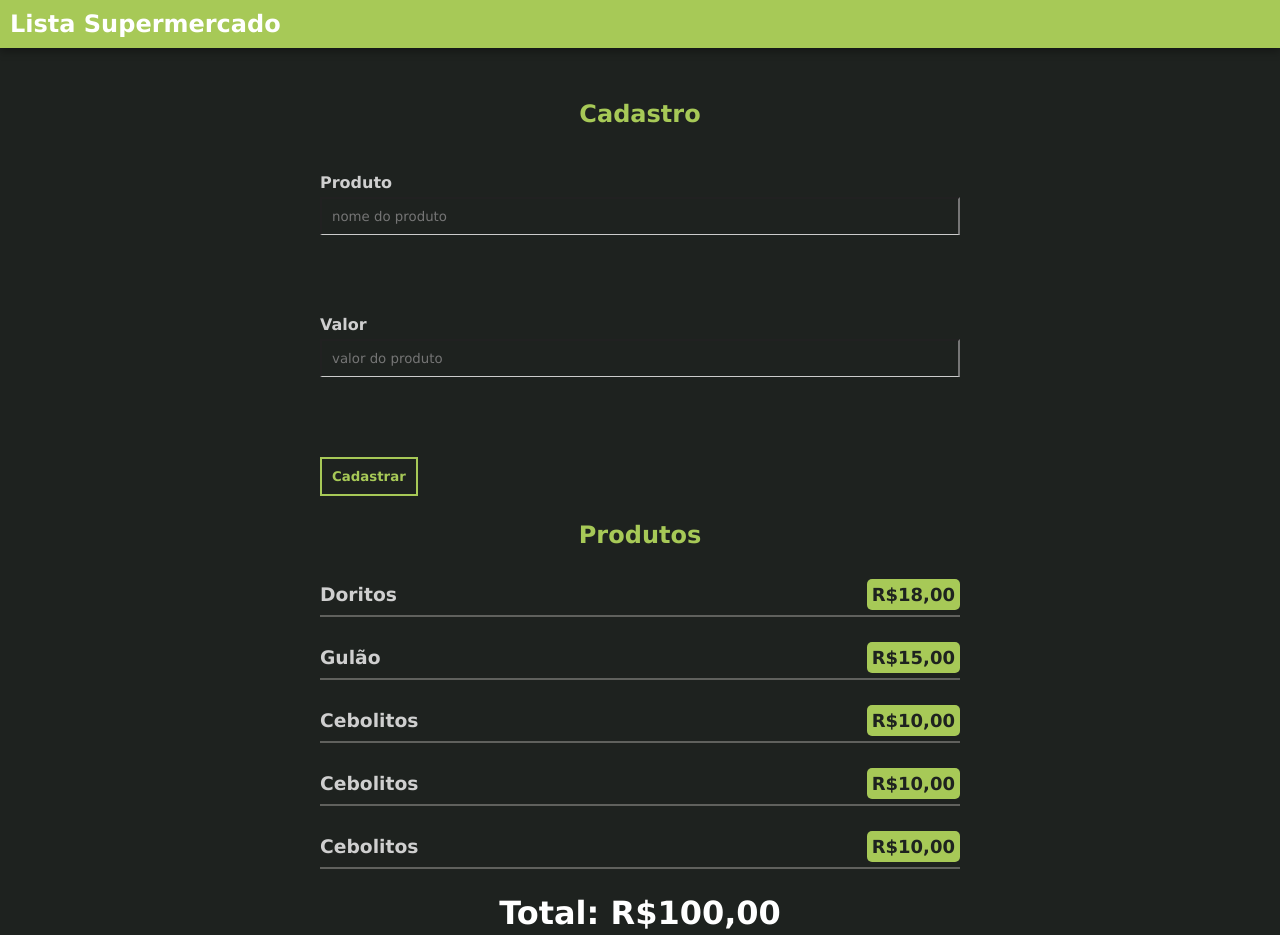
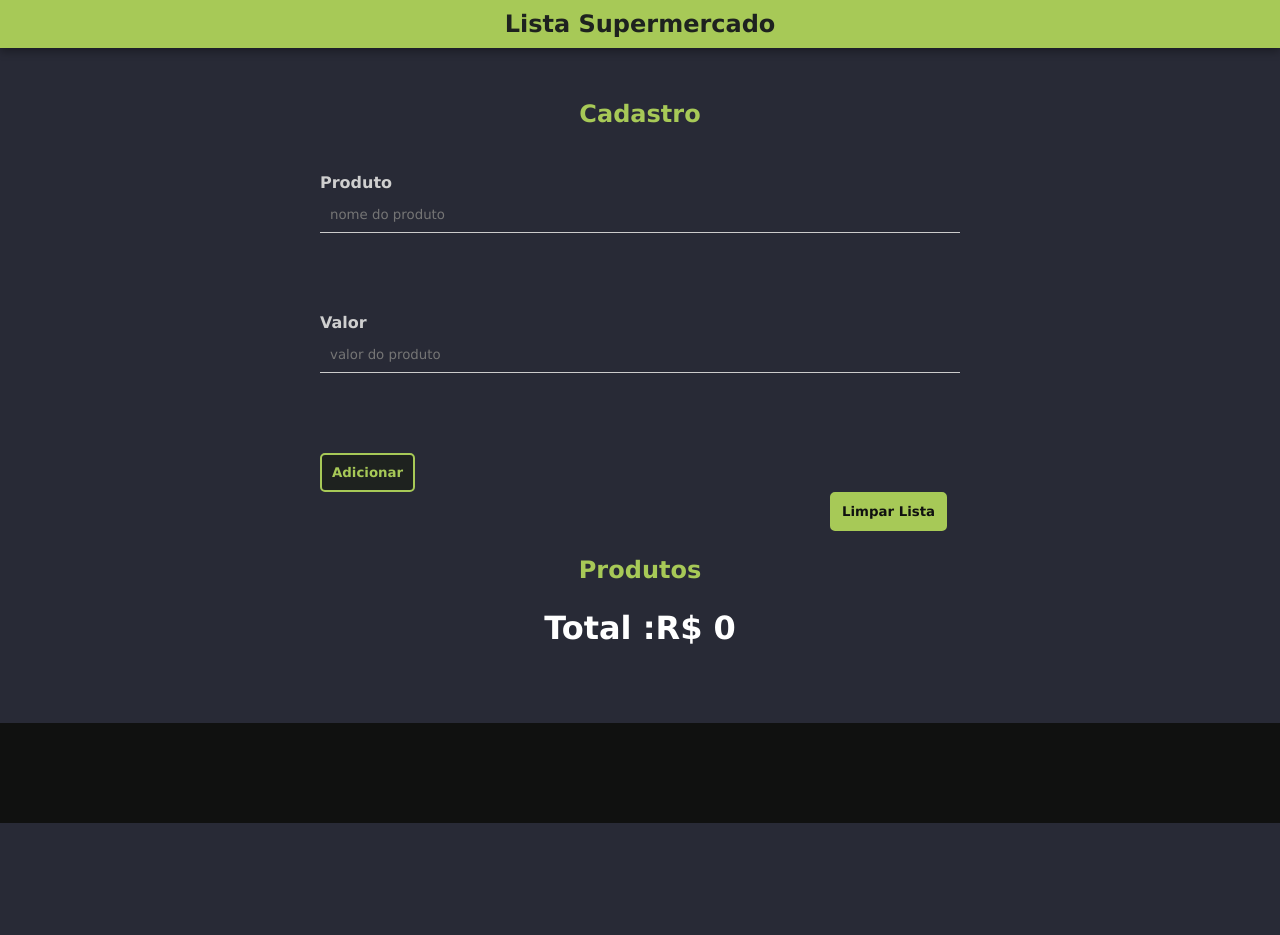
Before and after one commit to WillRenan/listaDeSupermercado, a plain HTML site: page index.html in a window 1280 px wide. Shown: the top 935 px of the page. After the commit the page ends 823 px from the top, so only its background shows below. Drawn offline with Linux system fonts and the light colour scheme.

Commit message:
projetinho terminado

```diff
--- a/css/style.css
+++ b/css/style.css
@@ -6,13 +6,13 @@
 }
 /*#f2e8cf  #386641 #6a994e #bc4749*/
 body {
-  background-color: #1e221f;
+  background-color: #282a36;
 }
 
 .header {
-  text-align: left;
+  text-align: center;
   background-color: #a7c957;
-  color: white;
+  color: #1e221f;
   padding: 10px;
   box-shadow: 0 4px 8px rgba(0, 0, 0, 0.3);
   position: fixed;
@@ -33,25 +33,40 @@ main h2 {
   padding-top: 20px;
 }
 
-.lista-cadastro input[type="text"] {
+.lista-cadastro input[type="text"],
+input[type="number"] {
   width: 100%;
   padding: 10px;
   margin-bottom: 6em;
-  background-color: #1e221f;
+  background-color: #282a36;
+  color: white;
   outline: none;
+  border: 0;
   border-bottom: 1px solid #ccc;
   transition: 0.3s;
 }
 /* input:hover {
   border-color: #a7c957;
 } */
-input[type="text"]:focus::placeholder {
+input[type="text"],
+input[type="number"]:focus::placeholder {
   color: transparent;
 }
 input[type="text"]:focus {
-  border-bottom: 3px solid #a7c957;
+  border-bottom: 1px solid #a7c957;
   background-color: #f2e8cf;
-  border-radius: 5px;
+  color: #282a36;
+}
+input[type="number"]:focus {
+  border-bottom: 1px solid #a7c957;
+  background-color: #f2e8cf;
+  color: #282a36;
+}
+input[type="text"]:hover {
+  border-bottom: 1px solid #a7c957;
+}
+input[type="number"]:hover {
+  border-bottom: 1px solid #a7c957;
 }
 
 .lista-cadastro input[type="submit"] {
@@ -60,14 +75,6 @@ input[type="text"]:focus {
   color: #a7c957;
   border: 2px solid #a7c957;
   transition: 0.5s;
-  cursor: pointer;
-  font-weight: bold;
-}
-.lista-cadastro input[type="submit"]:hover {
-  padding: 10px;
-  background-color: #a7c957;
-  color: #1e221f;
-  border: 2px solid #a7c957;
   cursor: pointer;
   font-weight: bold;
   border-radius: 5px;
@@ -104,14 +111,9 @@ h3.price-produto {
   text-align: right;
   color: #1e221f;
   font-size: 18px;
-  transition: 0.3s;
-  cursor: pointer;
+  transition: 0.2s;
 }
-h3.price-produto:hover {
-  text-align: right;
-  color: #1e221f;
-  font-size: 17px;
-}
+
 h3.price-produto > span {
   background-color: #a7c957;
   padding: 5px;
@@ -126,5 +128,18 @@ h3.price-produto > span {
   width: 100%;
   height: 100px;
   background-color: #101110;
-  margin-top: 50px;
+  margin-top: 76px;
+  margin-bottom: 0;
 }
+
+.lista-cadastro button {
+  padding: 10px;
+  background-color: #a7c957;
+  color: #101110;
+  border: 2px solid #a7c957;
+  transition: 0.5s;
+  cursor: pointer;
+  font-weight: bold;
+  margin-left: 510px;
+  border-radius: 5px;
+}
--- a/index.html
+++ b/index.html
@@ -5,7 +5,7 @@
         <meta http-equiv="X-UA-Compatible" content="IE=edge">
         <meta name="viewport" content="width=device-width, initial-scale=1.0">
         <link rel="stylesheet" href="css/style.css">
-        <script src="js/script.js"></script>
+        <script src="js/script.js"  defer></script>
         <title>Lista de Supermercado</title>
     </head>
     <body>
@@ -16,53 +16,31 @@
             <h2>Cadastro</h2>
             <div class="lista-cadastro">
                 <label >Produto</label>
-                <input type="text" placeholder="nome do produto" name="nome_produto">
+                <input type="text" placeholder="nome do produto" name="name_product">
                 <label >Valor</label>
-                <input type="text" placeholder="valor do produto" name="valor_produto">
-                <input type="submit" name="acao"  value="Cadastrar">
+                <input type="number"  step="0.01" placeholder="valor do produto" name="price_product">
+                <input type="submit" name="acao"  value="Adicionar">
+                <button name="limpar">Limpar Lista</button>
             </div><!--lista cadastro-->
            <div class="produtos">
                <h2>Produtos</h2>
             <div class="lista-produtos">
-                <div class="lista-produtos-single">
-                    <h3>Doritos</h3>
-                    <h3 class="price-produto"> <span> R$18,00</span></h3>
-                </div>
-            </div>
-            <div class="lista-produtos">
-                <div class="lista-produtos-single">
-                    <h3>Gulão</h3>
-                    <h3 class="price-produto"> <span> R$15,00</span></h3>
-                </div>
-            </div>
 
-            <div class="lista-produtos">
-                <div class="lista-produtos-single">
-                    <h3>Cebolitos</h3>
-                    <h3 class="price-produto"> <span> R$10,00</span></h3>
-                </div>
-            </div>
-            <div class="lista-produtos">
-                <div class="lista-produtos-single">
-                    <h3>Cebolitos</h3>
-                    <h3 class="price-produto"> <span> R$10,00</span></h3>
-                </div>
-            </div>
-            <div class="lista-produtos">
-                <div class="lista-produtos-single">
-                    <h3>Cebolitos</h3>
-                    <h3 class="price-produto"> <span> R$10,00</span></h3>
-                </div>
-            </div>
+
+            </div><!--lista produtos-->
            </div><!--produtos-->
            <div class="soma-produtos">
-               <h1>Total: R$100,00</h1>
+               <H1>Total :R$ 0</H1>
+
            </div>
+
 
         </main>
         <footer class="footer">
 
         </footer>
 
+
+
     </body>
 </html>
--- a/js/script.js
+++ b/js/script.js
@@ -1 +1,41 @@
-//alert('ola');
+ var items = [];
+const btnToAdd = document.querySelector('input[type = submit]');//botão adicionar
+const btnClear = document.querySelector('button[name=limpar]');//botão limpar
+var nameProduct = document.querySelector('input[name=name_product]');//nome produto
+var priceProduct = document.querySelector('input[name=price_product]');//valor produto
+var totalSum = document.querySelector('.soma-produtos h1');//total produto
+var productList = document.querySelector('.lista-produtos'); //lista produto
+var sum = 0;//variável de soma
+
+btnToAdd.addEventListener('click',()=>{
+
+
+  items.push({ //adicionando itens no array items
+    name: nameProduct.value,
+    value: priceProduct.value
+  });
+  productList.innerHTML = " "; //adicionando item vazio pra não add mais do que o desejado
+  items.map( (val)=>{
+    sum += parseFloat(val.value);//somado os valores dos produtos
+    productList.innerHTML+=`
+    <div class="lista-produtos-single">
+      <h3>${ val.name}</h3>
+        <h3 class="price-produto"> <span> R$${val.value}</span></h3>
+      </div>
+    </div>
+    `;
+  })
+  sum = sum.toFixed(2);//toFixed deixa com duas casas decimais depois da vírgula
+  totalSum.innerHTML =`Total :R$ ${sum}`;//atualizando o total da lista
+
+
+  nameProduct.value = ""; //reset formulários
+  priceProduct.value = "";//reset formulários
+});
+
+btnClear.addEventListener('click', ()=>{
+  items = []; //reset array
+  productList.innerHTML = " ";//rest lista
+  totalSum.innerHTML = `Total :R$ 0`; // reset total
+
+})
```
